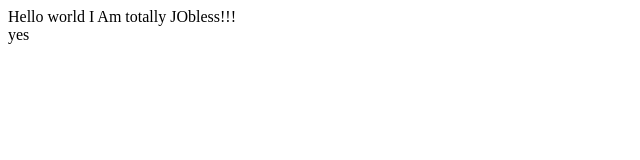
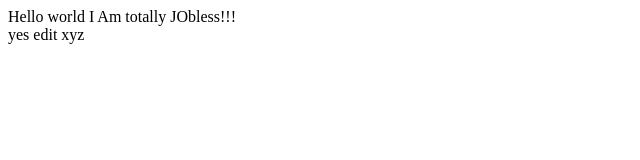
Before and after one commit to 14prajwalhegde/Prajwal, a plain HTML site: page index.html in a window 1280 px wide. Shown: the full height of the page, 0-640 px from the left. Drawn offline with Linux system fonts and the light colour scheme.

Commit message:
added some more changes

```diff
--- a/index.html
+++ b/index.html
@@ -10,6 +10,6 @@
     Hello world I  Am totally JObless!!!
     <br>
     yes
-
+    edit xyz
 </body>
 </html>
```
